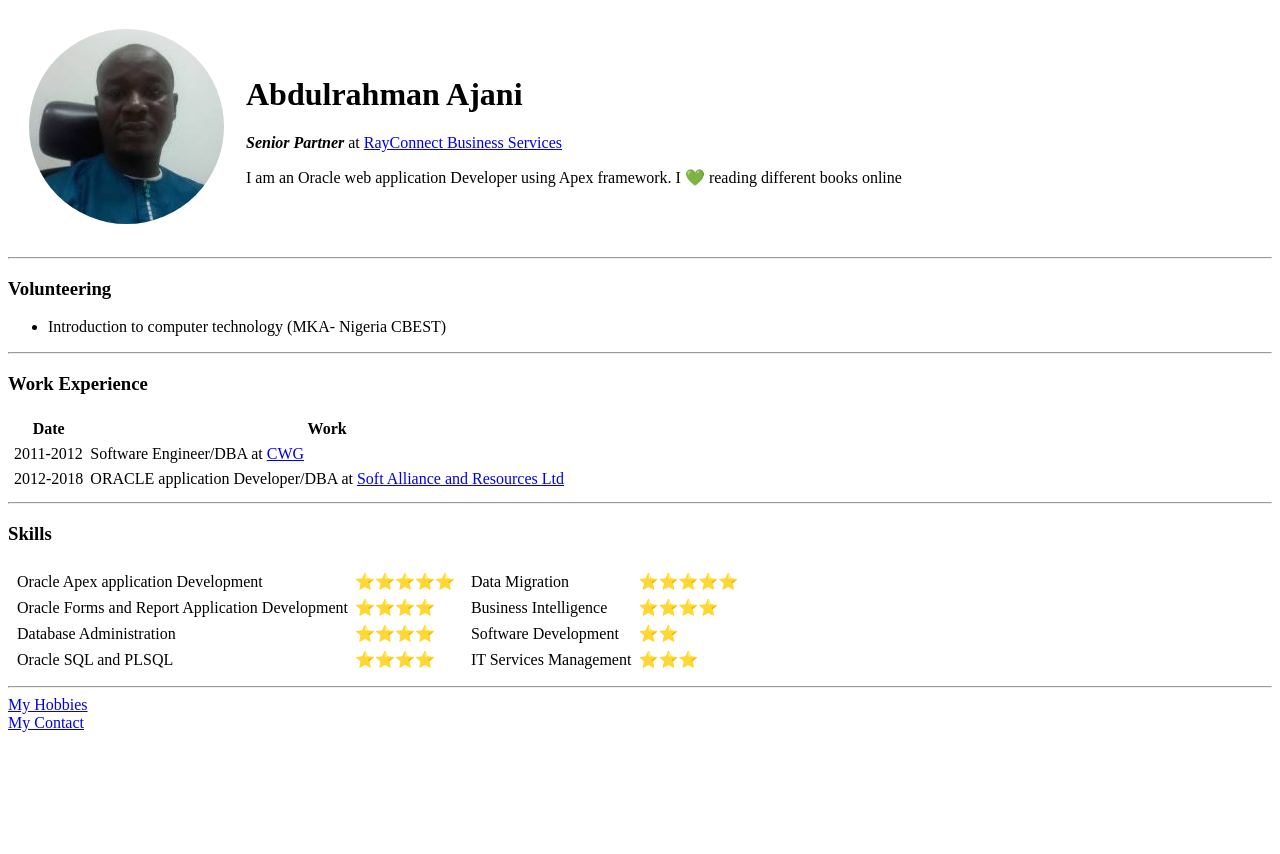
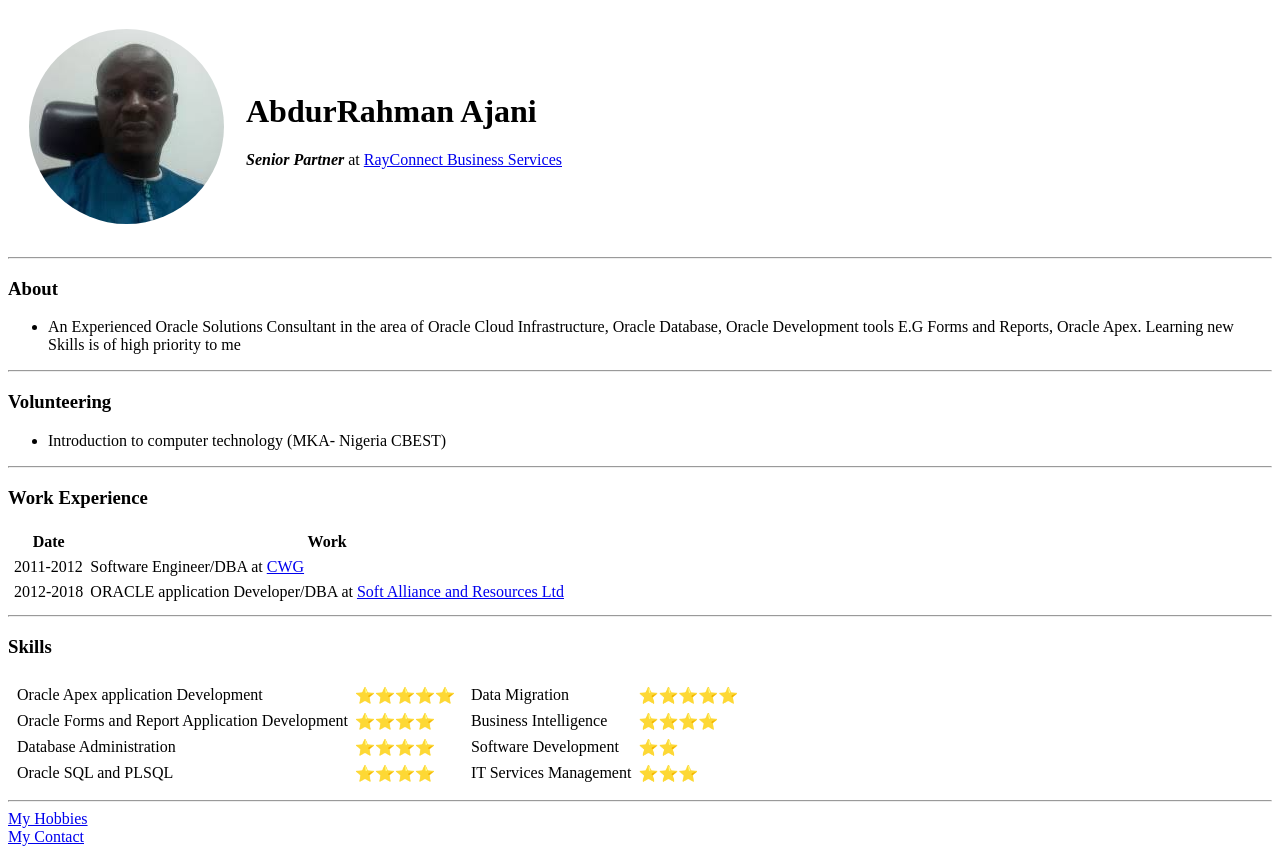
Before and after one commit to oloyeajani/cv, a plain HTML site: page index.html in a window 1280 px wide. Before the commit the page ends 800 px from the top, so only its background shows below. Drawn offline with Linux system fonts and the light colour scheme.

Commit message:
Update index.html

```diff
--- a/index.html
+++ b/index.html
@@ -10,11 +10,16 @@
   <table cellspacing="20">
     <tr>
       <td><img src="images/profile.png" alt="Abdulrahman's photo"></td>
-      <td><h1>Abdulrahman Ajani</h1>
+      <td><h1>AbdurRahman Ajani</h1>
       <p><em><strong>Senior Partner</strong></em> at <a href="http://RayConnectBS.com">RayConnect Business Services</a></p>
-      <p>I am an Oracle web application Developer using Apex framework. I 💚 reading different books online</p></td>
+      </td>
     </tr>
   </table>
+ <hr>
+ <h3>About</h3>
+ <ul>
+   <li>An Experienced Oracle Solutions Consultant in the area of Oracle Cloud Infrastructure, Oracle Database, Oracle Development tools E.G Forms and Reports, Oracle Apex. Learning new Skills is of high priority to me</li>
+ </ul>
 
   <hr>
   <h3>Volunteering</h3>
```
